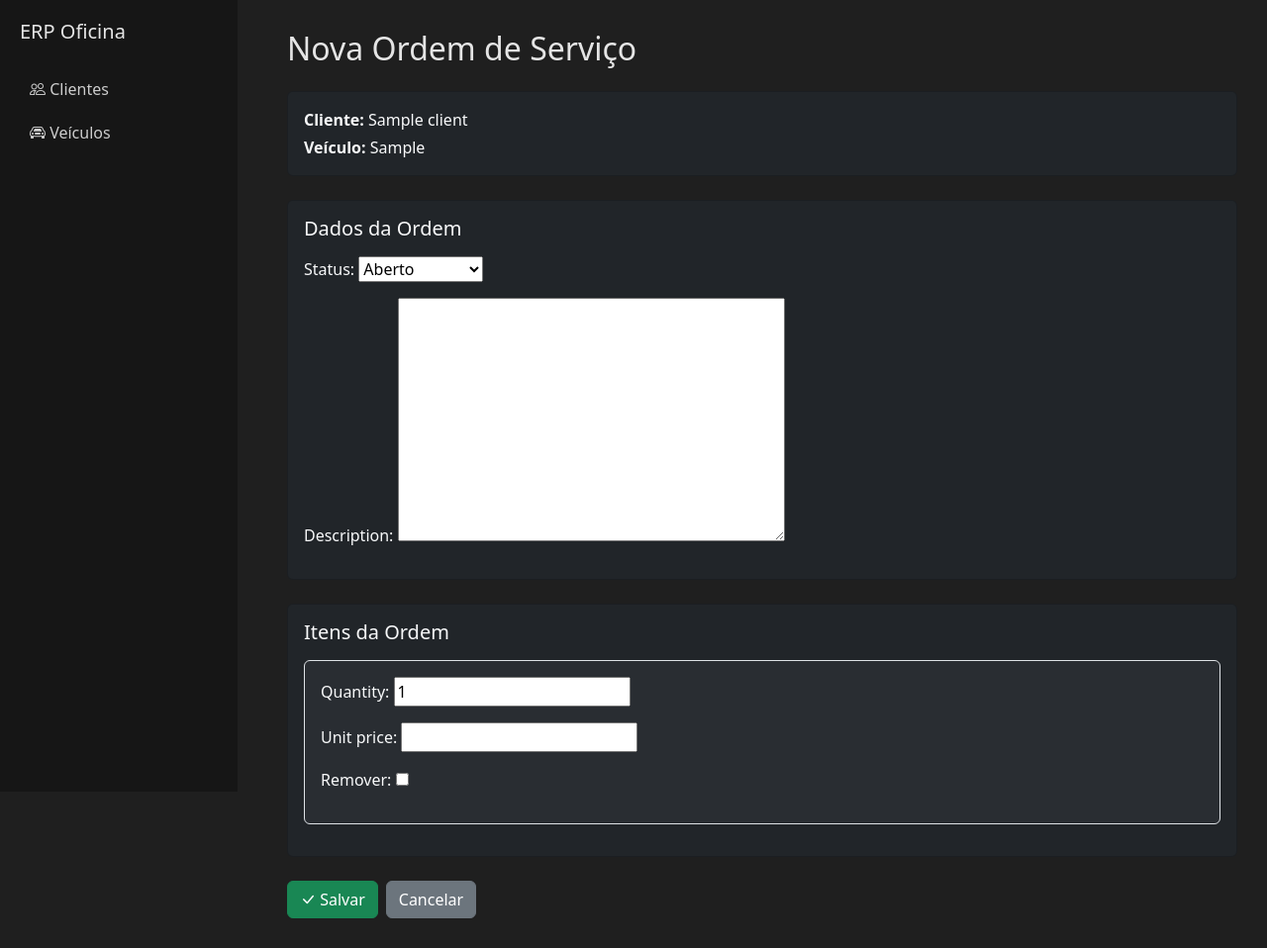
After one commit to Anailton10/erp_oficina, a Django app: page /order/create/1/1/ in a window 1280 px wide. The commit adds this page. Shown: the whole page at 99% size. Run offline with Django 5.2, Linux system fonts and the light colour scheme; tables that the repository leaves empty hold one stand-in row (values such as "Sample post").

Commit message:
feat: implement order creation functionality, including views, forms, and templates

```diff
--- a/app/urls.py
+++ b/app/urls.py
@@ -19,4 +19,5 @@ from django.urls import path, include
 urlpatterns = [
     path('admin/', admin.site.urls),
     path('client/', include('clients.urls')),
+    path('order/', include('orders.urls')),
 ]
--- a/clients/templates/clients/client_detail.html
+++ b/clients/templates/clients/client_detail.html
@@ -71,6 +71,8 @@
 
               <a href="{% url 'clients:vehicle_update' vehicle.id %}" class="btn btn-sm btn-warning"><i class="bi bi-pencil"></i></a>
 
+              <a href="{% url 'create_order' client.id vehicle.id %}" class="btn btn-sm btn-secondary"><i class="bi bi-clipboard"></i></a>
+
               <form action="{% url 'clients:vehicle_delete' vehicle.pk %}" method="post" class="d-inline">
                 {% csrf_token %}
 
--- a/clients/views.py
+++ b/clients/views.py
@@ -78,6 +78,7 @@ class CreateVehicleView(generic.CreateView):
     form_class = VehicleForm
 
     def form_valid(self, form):
+        # O ID do cliente que foi passado na URL para associar
         client_id = self.kwargs['client_id']
         client = Client.objects.get(id=client_id)
 
--- /dev/null
+++ b/orders/forms.py
@@ -0,0 +1,26 @@
+from django import forms
+
+from .models import Order, OrderItem
+
+
+class OrderForm(forms.ModelForm):
+    class Meta:
+        model = Order
+        # Não inclui 'client' e 'vehicle', vê da view para setar esses campos
+        fields = ['status', 'description']
+
+
+class OrderItemForm(forms.ModelForm):
+    class Meta:
+        model = OrderItem
+        fields = ['order', 'quantity', 'unit_price']
+
+
+# Cria um formset para os itens do pedido, permitindo adicionar múltiplos itens em um único formulário de pedido
+OrderItemFormSet = forms.inlineformset_factory(
+    Order,
+    OrderItem,
+    form=OrderItemForm,
+    extra=1,
+    can_delete=True
+)
--- /dev/null
+++ b/orders/templates/orders/order_form.html
@@ -0,0 +1,85 @@
+{% extends 'base.html' %}
+
+{% block title %}
+Nova Ordem de Serviço
+{% endblock %}
+
+{% block content %}
+
+<h2 class="mb-4">Nova Ordem de Serviço</h2>
+
+
+<!-- Informações do cliente e veículo -->
+<div class="card bg-dark text-light mb-4">
+    <div class="card-body">
+
+        <p class="mb-1">
+            <strong>Cliente:</strong> {{ client.name }}
+        </p>
+
+        <p class="mb-0">
+            <strong>Veículo:</strong> {{ vehicle.vehicle_model }}
+        </p>
+
+    </div>
+</div>
+
+
+<form method="post">
+
+    {% csrf_token %}
+
+    <!-- Dados principais da OS -->
+    <div class="card bg-dark text-light mb-4">
+
+        <div class="card-body">
+
+            <h5 class="mb-3">Dados da Ordem</h5>
+
+            {{ form.as_p }}
+
+        </div>
+
+    </div>
+
+
+    <!-- Itens da OS -->
+    <div class="card bg-dark text-light mb-4">
+
+        <div class="card-body">
+
+            <h5 class="mb-3">Itens da Ordem</h5>
+
+            {{ formset.management_form }}
+
+            {% for form in formset %}
+
+                <div class="border rounded p-3 mb-3 bg-secondary bg-opacity-10">
+
+                    {{ form.as_p }}
+
+                </div>
+
+            {% endfor %}
+
+        </div>
+
+    </div>
+
+
+    <!-- Botões -->
+    <div class="d-flex gap-2">
+
+        <button type="submit" class="btn btn-success">
+            <i class="bi bi-check-lg"></i> Salvar
+        </button>
+
+        <a href="{% url 'clients:client_detail' client.id %}" class="btn btn-secondary">
+            Cancelar
+        </a>
+
+    </div>
+
+</form>
+
+{% endblock %}
--- /dev/null
+++ b/orders/urls.py
@@ -0,0 +1,7 @@
+from django.urls import path
+
+from . import views
+
+urlpatterns = [
+    path('create/<int:client_id>/<int:vehicle_id>/',views.OrderCreateView.as_view(),name='create_order'),
+]
--- a/orders/views.py
+++ b/orders/views.py
@@ -1,3 +1,55 @@
-from django.shortcuts import render
+from django.http import Http404
+from django.shortcuts import get_object_or_404, redirect, render
+from django.views import View
 
-# Create your views here.
+from clients.models import Client, Vehicle
+
+from .forms import OrderForm, OrderItemFormSet
+
+
+class OrderCreateView(View):
+    def get(self, request, client_id, vehicle_id):
+        client = get_object_or_404(Client, id=client_id) # Substitua pelo ID do cliente desejado
+        vehicle = get_object_or_404(Vehicle, id=vehicle_id) # Substitua pelo ID do veículo desejado
+
+        if vehicle.client != client:
+            raise Http404("Veículo não pertence ao cliente")
+
+        form = OrderForm()
+        formset = OrderItemFormSet()
+
+        context = {
+        'form': form,
+        'formset': formset,
+        'client': client,
+        'vehicle': vehicle
+        }
+        return render(request, 'orders/order_form.html', context)
+
+    def post(self, request, client_id, vehicle_id):
+
+        client = get_object_or_404(Client, id=client_id)
+        vehicle = get_object_or_404(Vehicle, id=vehicle_id)
+
+        form = OrderForm(request.POST)
+        formset = OrderItemFormSet(request.POST)
+
+        if form.is_valid() and formset.is_valid():
+
+            order = form.save(commit=False)
+            order.client = client
+            order.vehicle = vehicle
+            order.save()
+
+            formset.instance = order
+            formset.save()
+
+            return redirect('order_detail', pk=order.pk)
+        context = {
+            'form': form,
+            'formset': formset,
+            'client': client,
+            'vehicle': vehicle
+        }
+
+        return render(request, 'orders/order_form.html', context)
```
